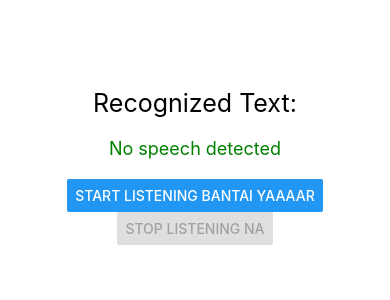
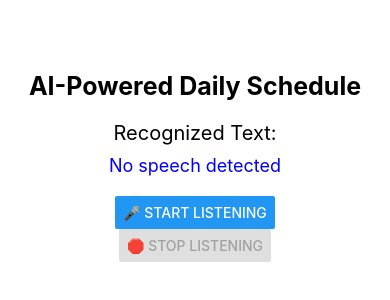
Before and after one commit to rishinmit/ReactNative, a React Native app: screen / in a window 390 px wide. Shown: the part 256-556 px from the top of the page. Built offline with nearby package versions, Linux system fonts and the light colour scheme.

Commit message:
llama ai by tej

```diff
--- a/App.js
+++ b/App.js
@@ -1,12 +1,21 @@
 import React, {useState, useEffect} from 'react';
-import {View, Text, Button, PermissionsAndroid, Platform} from 'react-native';
+import {
+  View,
+  Text,
+  Button,
+  PermissionsAndroid,
+  Platform,
+  FlatList,
+  StyleSheet,
+} from 'react-native';
 import Voice from '@react-native-voice/voice';
+import axios from 'axios';
 
 const App = () => {
   const [recognizedText, setRecognizedText] = useState('');
   const [isListening, setIsListening] = useState(false);
+  const [schedule, setSchedule] = useState([]);
 
-  // Request microphone permission for Android
   const requestMicrophonePermission = async () => {
     if (Platform.OS === 'android') {
       try {
@@ -33,15 +42,17 @@ const App = () => {
   useEffect(() => {
     requestMicrophonePermission();
 
-    // Add event listeners for speech recognition
     Voice.onSpeechStart = () => console.log('Speech started');
     Voice.onSpeechEnd = () => {
       console.log('Speech ended');
+      stopListening();
       setIsListening(false);
     };
     Voice.onSpeechResults = event => {
-      setRecognizedText(event.value ? event.value[0] : '');
-      console.log('Speech Results:', event.value);
+      const text = event.value ? event.value[0] : '';
+      setRecognizedText(text);
+      generateSchedule(text);
+      console.log('Speech Results:', text);
     };
     Voice.onSpeechError = error =>
       console.error('Speech recognition error:', error);
@@ -54,6 +65,7 @@ const App = () => {
   const startListening = async () => {
     try {
       setRecognizedText('');
+      setSchedule([]);
       setIsListening(true);
       await Voice.start('en-IN');
     } catch (error) {
@@ -70,24 +82,156 @@ const App = () => {
     }
   };
 
+  const generateSchedule = async inputText => {
+    if (!inputText) return;
+
+    try {
+      const response = await axios.post(
+        'https://api.groq.com/openai/v1/chat/completions',
+        {
+          model: 'llama3-8b-8192',
+          messages: [
+            {
+              role: 'system',
+              content:
+                'Extract only the specific time and task from the user input. Return a valid JSON array with only one object in the format [{"time": "12:00 PM", "task": "Meeting"}]. No extra tasks.',
+            },
+            {
+              role: 'user',
+              content: `Extract schedule from: "${inputText}".`,
+            },
+          ],
+          temperature: 0.3, // Keep it low to ensure precise output
+          max_tokens: 50,
+        },
+        {
+          headers: {
+            Authorization: `Bearer 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`, // Replace with your API key
+            'Content-Type': 'application/json',
+          },
+        },
+      );
+
+      let rawApiResponse = response.data.choices[0]?.message?.content;
+      console.log('Raw API Response:', rawApiResponse);
+
+      // Extract only the JSON part from response
+      const jsonMatch = rawApiResponse.match(/\[.*\]/s);
+      if (jsonMatch) {
+        const jsonData = JSON.parse(jsonMatch[0]); // Parse only JSON
+        setSchedule(jsonData);
+      } else {
+        console.error('Failed to extract JSON');
+        setSchedule([]);
+      }
+    } catch (error) {
+      console.error(
+        'Error generating schedule:',
+        error.response?.data || error.message,
+      );
+      setSchedule([]);
+    }
+  };
+
   return (
-    <View style={{flex: 1, justifyContent: 'center', alignItems: 'center'}}>
-      <Text style={{fontSize: 25, marginBottom: 20}}>Recognized Text:</Text>
-      <Text style={{fontSize: 18, color: 'green', marginBottom: 20}}>
+    <View style={styles.container}>
+      <Text style={styles.title}>AI-Powered Daily Schedule</Text>
+
+      <Text style={styles.label}>Recognized Text:</Text>
+      <Text style={styles.recognizedText}>
         {recognizedText || 'No speech detected'}
       </Text>
+
       <Button
-        title="Start Listening bantai yaaaar"
+        title="🎤 Start Listening"
         onPress={startListening}
         disabled={isListening}
       />
       <Button
-        title="Stop Listening na"
+        title="🛑 Stop Listening"
         onPress={stopListening}
         disabled={!isListening}
       />
+
+      {schedule.length > 0 && (
+        <View style={styles.tableContainer}>
+          <Text style={styles.tableTitle}>Generated Schedule:</Text>
+          <View style={styles.tableHeader}>
+            <Text style={styles.tableHeaderCell}>Time</Text>
+            <Text style={styles.tableHeaderCell}>Task</Text>
+          </View>
+          <FlatList
+            data={schedule}
+            keyExtractor={(item, index) => index.toString()}
+            renderItem={({item}) => (
+              <View style={styles.tableRow}>
+                <Text style={styles.tableCell}>{item.time}</Text>
+                <Text style={styles.tableCell}>{item.task}</Text>
+              </View>
+            )}
+          />
+        </View>
+      )}
     </View>
   );
 };
 
+const styles = StyleSheet.create({
+  container: {
+    flex: 1,
+    justifyContent: 'center',
+    alignItems: 'center',
+    padding: 20,
+  },
+  title: {
+    fontSize: 25,
+    fontWeight: 'bold',
+    marginBottom: 20,
+  },
+  label: {
+    fontSize: 20,
+    marginBottom: 10,
+  },
+  recognizedText: {
+    fontSize: 18,
+    color: 'blue',
+    marginBottom: 20,
+  },
+  tableContainer: {
+    marginTop: 20,
+    width: '100%',
+    padding: 10,
+    backgroundColor: 'black',
+    borderRadius: 10,
+  },
+  tableTitle: {
+    fontSize: 18,
+    fontWeight: 'bold',
+    marginBottom: 10,
+    textAlign: 'center',
+  },
+  tableHeader: {
+    flexDirection: 'row',
+    backgroundColor: 'black',
+    padding: 10,
+  },
+  tableHeaderCell: {
+    flex: 1,
+    fontSize: 16,
+    fontWeight: 'bold',
+    textAlign: 'center',
+  },
+  tableRow: {
+    flexDirection: 'row',
+    borderBottomWidth: 1,
+    borderBottomColor: '#ddd',
+    padding: 10,
+  },
+  tableCell: {
+    flex: 1,
+    fontSize: 16,
+    textAlign: 'center',
+  },
+});
+
 export default App;
--- a/package.json
+++ b/package.json
@@ -11,6 +11,7 @@
   },
   "dependencies": {
     "@react-native-voice/voice": "^3.2.4",
+    "axios": "^1.8.3",
     "react": "^19.0.0",
     "react-dom": "^19.0.0",
     "react-native": "^0.78.0",
```
Also changed, not shown: 1 other file (tests, documents, lock files or other folders).
